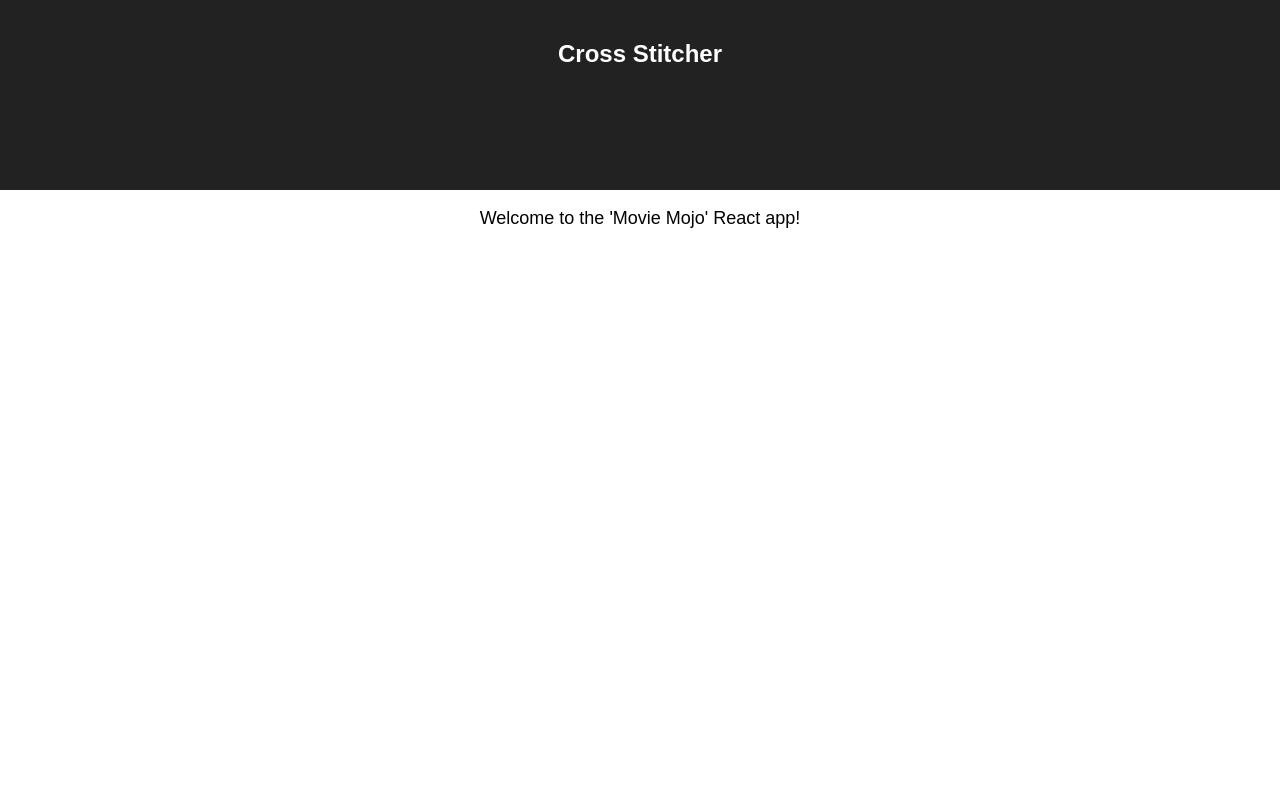
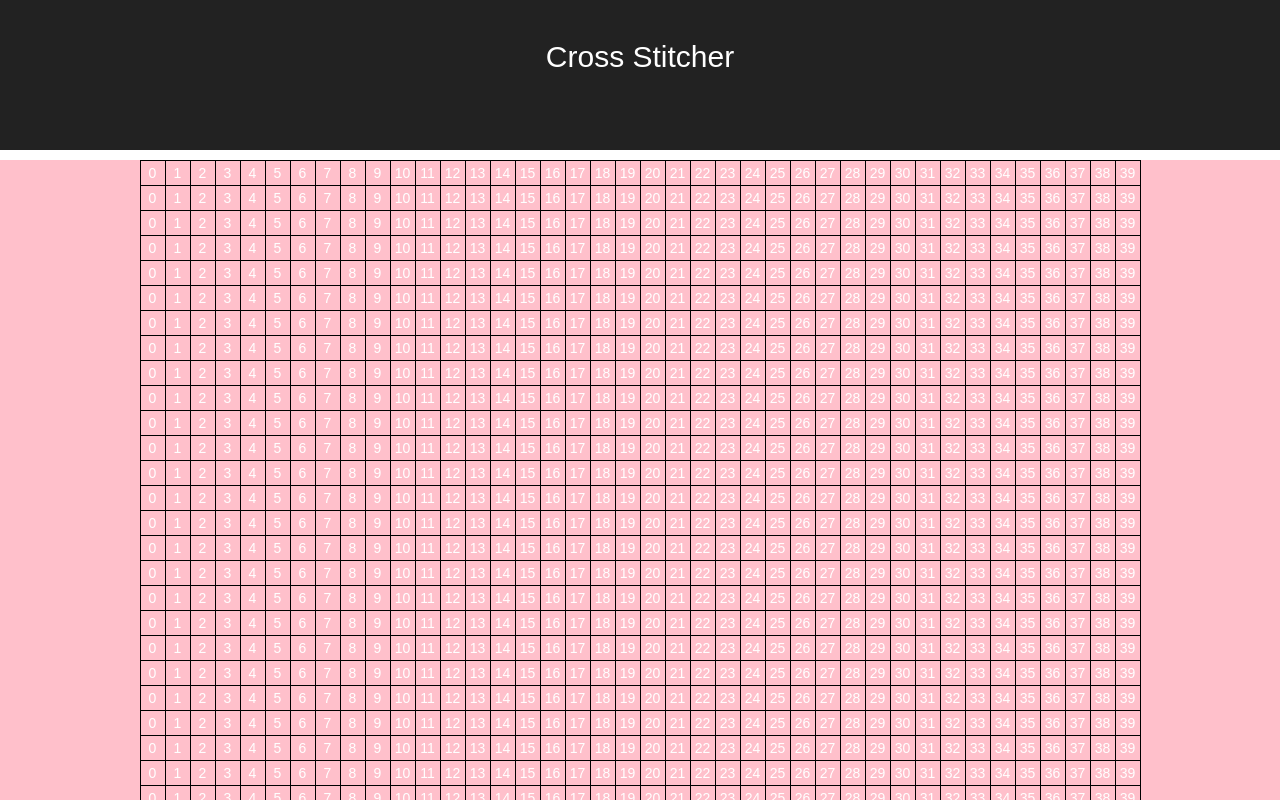
Before and after one commit to EyeRoe/cross-stitcher, a React (Create React App) app: page / in a window 1280 px wide. Shown: the top 800 px of the page. Built offline with nearby package versions, Linux system fonts and the light colour scheme.

Commit message:
Header, Dynamic Grid, and SaveButtons.js added

```diff
--- a/package.json
+++ b/package.json
@@ -4,6 +4,7 @@
   "private": true,
   "dependencies": {
     "react": "^16.2.0",
+    "react-bootstrap": "^0.32.1",
     "react-dom": "^16.2.0",
     "react-scripts": "1.1.1"
   },
--- a/public/index.html
+++ b/public/index.html
@@ -19,6 +19,8 @@
       work correctly both with client-side routing and a non-root public URL.
       Learn how to configure a non-root public URL by running `npm run build`.
     -->
+
+    <link rel="stylesheet" href="https://maxcdn.bootstrapcdn.com/bootstrap/3.3.7/css/bootstrap.min.css" integrity="sha384-BVYiiSIFeK1dGmJRAkycuHAHRg32OmUcww7on3RYdg4Va+PmSTsz/K68vbdEjh4u" crossorigin="anonymous">
     <title>React App</title>
   </head>
   <body>
--- a/src/App.css
+++ b/src/App.css
@@ -14,6 +14,22 @@
   color: white;
 }
 
+.App-grid {
+  background-color: pink;
+  color: white;
+}
+
+table {
+  margin: auto;
+}
+
+td {
+ border: 1px solid black;
+ height: 25px;
+ width: 25px;
+ flex:1;
+}
+
 .App-title {
   font-size: 1.5em;
 }
--- a/src/components/App.js
+++ b/src/components/App.js
@@ -1,6 +1,8 @@
 import React, { Component } from 'react';
 import Header from './Header';
+import Grid from './Grid';
 import '../App.css';
+import { Form, FormControl, Button } from 'react-bootstrap'
 
 class App extends Component {
   render() {
@@ -8,8 +10,9 @@ class App extends Component {
       <div className="App">
         <Header text="Cross Stitcher" />
         <p className="App-intro">
-          Welcome to the 'Movie Mojo' React app!
+          {/* Welcome to cross stitcher */}
         </p>
+        <Grid />
       </div>
     );
   }
--- /dev/null
+++ b/src/components/Grid.js
@@ -0,0 +1,27 @@
+import React, { Component } from 'react';
+
+class Grid extends Component {
+  generateTableJSX(size) {
+    let table = []
+    for (let i=0; i <size; i++) {
+      let innerTable = []
+      for (let j=0; j < size; j++) {
+        innerTable.push(<td>{j}</td>);
+      }
+      table.push(<tr>{innerTable}</tr>);
+    }
+    return table;
+  }
+  render() {
+    return (
+      <div className="App-grid">
+        <table>
+          {this.generateTableJSX(40)}
+        </table>
+      </div>
+    )
+  }
+
+}
+
+export default Grid;
```
Also changed, not shown: src/components/SaveButtons.js (added), 1 other file (tests, documents, lock files or other folders).
